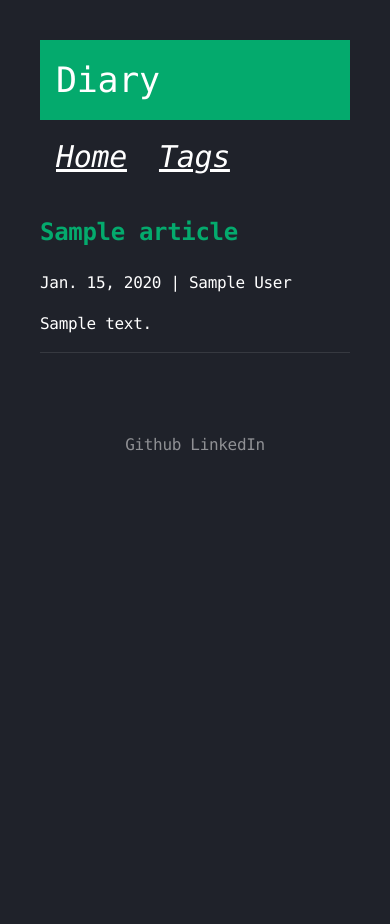
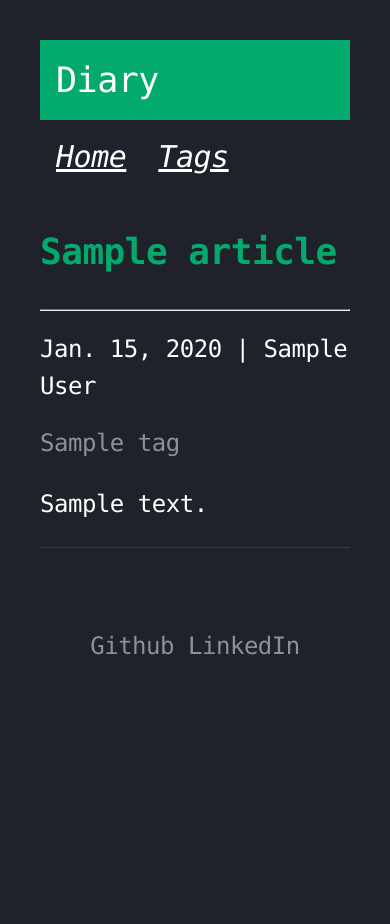
Before and after one commit to meetrks/diary, a Django app: page / in a window 390 px wide. Run offline with Django 4.2, Linux system fonts and the light colour scheme; tables that the repository leaves empty hold one stand-in row (values such as "Sample post").

Commit message:
tag page implemented

```diff
--- a/articles/admin.py
+++ b/articles/admin.py
@@ -16,7 +16,7 @@
     list_display = 'display_id', 'title', 'is_approved', 'created'
     list_filter = ("is_approved",)
     search_fields = ['title', 'content']
-    filter_horizontal = 'related_topics',
+    filter_horizontal = 'tags',
 
     def save_related(self, request, form, formsets, change):
         super().save_related(request, form, formsets, change)
--- a/articles/models.py
+++ b/articles/models.py
@@ -40,7 +40,7 @@
     slug = models.SlugField(max_length=250, db_index=True, unique=True)
     content = models.TextField(null=True, blank=True)
     short_description = models.TextField(null=True, blank=True)
-    related_topics = models.ManyToManyField(Tag, related_name='related_articles', blank=True)
+    tags = models.ManyToManyField(Tag, related_name='related_articles', blank=True)
 
     keywords = models.TextField(null=True, blank=True)
     small_poster = models.ForeignKey(ImageCollection, on_delete=models.SET_NULL, null=True, blank=True,
--- a/articles/urls.py
+++ b/articles/urls.py
@@ -4,5 +4,7 @@
 
 urlpatterns = [
     path('', views.ArticleList.as_view(), name='home'),
+    path('tags/', views.TagList.as_view(), name='tags'),
+    path('tags/<slug:slug>/', views.ArticleList.as_view(), name='tags'),
     path('<slug:slug>/', views.ArticleDetail.as_view(), name='article_detail'),
 ]
--- a/articles/views.py
+++ b/articles/views.py
@@ -1,13 +1,23 @@
 from django.views import generic
 
-from .models import Article
+from .models import Article, Tag
 
 
 class ArticleList(generic.ListView):
-    queryset = Article.objects.filter(is_approved=True).order_by('-created')
     template_name = 'index.html'
+
+    def get_queryset(self):
+        queryset = Article.objects.filter(is_approved=True).order_by('-created')
+        if self.kwargs.get("slug"):
+            queryset = queryset.filter(tags__slug=self.kwargs.get("slug"))
+        return queryset
 
 
 class ArticleDetail(generic.DetailView):
     model = Article
     template_name = 'article_detail.html'
+
+
+class TagList(generic.ListView):
+    queryset = Tag.objects.filter(is_approved=True)
+    template_name = 'tag_list.html'
--- a/static/css/base.css
+++ b/static/css/base.css
@@ -66,6 +66,9 @@
   background-color: #04AA6D;
 }
 @media screen and (max-width: 1200px) {
+    body{
+        font-size: x-large;
+    }
   .header-responsive {
     height: 80px;
     font-size: 35px;
@@ -116,3 +119,25 @@
 .article-list {
     border-bottom: 1px solid #ffffff1a;
 }
+.tag-title {
+    --border: 3px dotted var(--accent);
+    border-bottom: var(--border);
+    color: #04AA6D;
+    margin: 0 0 15px;
+    padding-bottom: 15px;
+    position: relative;
+    text-decoration: none;
+    line-height: 40px;
+}
+.horizontal-line{
+    border-top: 1px solid #04AA6D;
+    margin-bottom: 20px;
+}
+.tag-list{
+    display: block;
+    margin-top: 20px;
+    margin-bottom: 20px;
+}
+.tag-list .tag{
+    color: #8f9094;
+}
--- a/templates/article_detail.html
+++ b/templates/article_detail.html
@@ -4,7 +4,13 @@
 
 <div class="">
     <h2 ><a href="/{{ article.slug }}" class="article-title">{{ article.title }}</a></h2>
+    <hr class="horizontal-line">
     <span>{{article.published_on}} | {{article.creator}}</span>
+    <span class="tag-list">
+        {% for i in article.tags.all %}
+            <span><a href="/tags/{{i.slug}}" class="text-decoration-none tag">{{i}}</a> </span>
+        {% endfor %}
+    </span>
     <p>{{article.content|safe}}</p>
 </div>
 {%endblock%}
--- a/templates/base.html
+++ b/templates/base.html
@@ -15,7 +15,7 @@
     </ul>
     <ul class="sub-header">
       <li class="sub-header-items"><a class="active" href="/">Home</a></li>
-      <li class="sub-header-items"><a class="active" href="/">Tags</a></li>
+      <li class="sub-header-items"><a class="active" href="/tags">Tags</a></li>
     </ul>
     {% block content %}
         <!-- Content Goes here -->
--- a/templates/index.html
+++ b/templates/index.html
@@ -5,7 +5,13 @@
 {% for article in article_list %}
     <div class="article-list">
         <h2 ><a href="/{{ article.slug }}" class="article-title">{{ article.title }}</a></h2>
+        <hr class="horizontal-line">
         <span>{{article.published_on}} | {{article.creator}}</span>
+        <span class="tag-list">
+        {% for i in article.tags.all %}
+            <span><a href="/tags/{{i.slug}}" class="text-decoration-none tag">{{i}}</a> </span>
+        {% endfor %}
+        </span>
         <p>{{article.short_description|safe}}</p>
     </div>
 {% endfor %}
```
Also changed, not shown: templates/tag_list.html (added, +9 -0 lines), articles/migrations/0007_rename_related_topics_article_tags.py (added).
